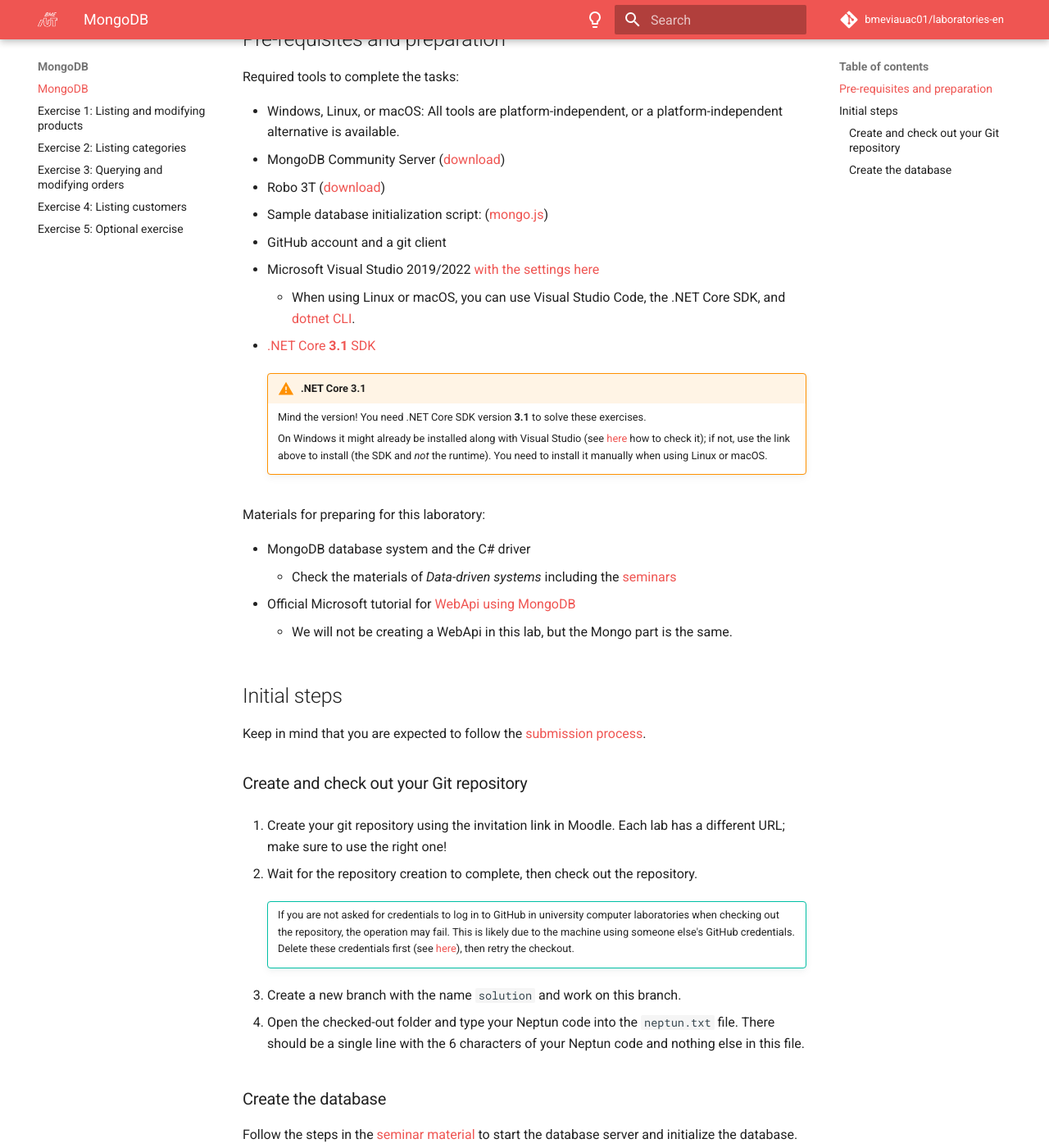
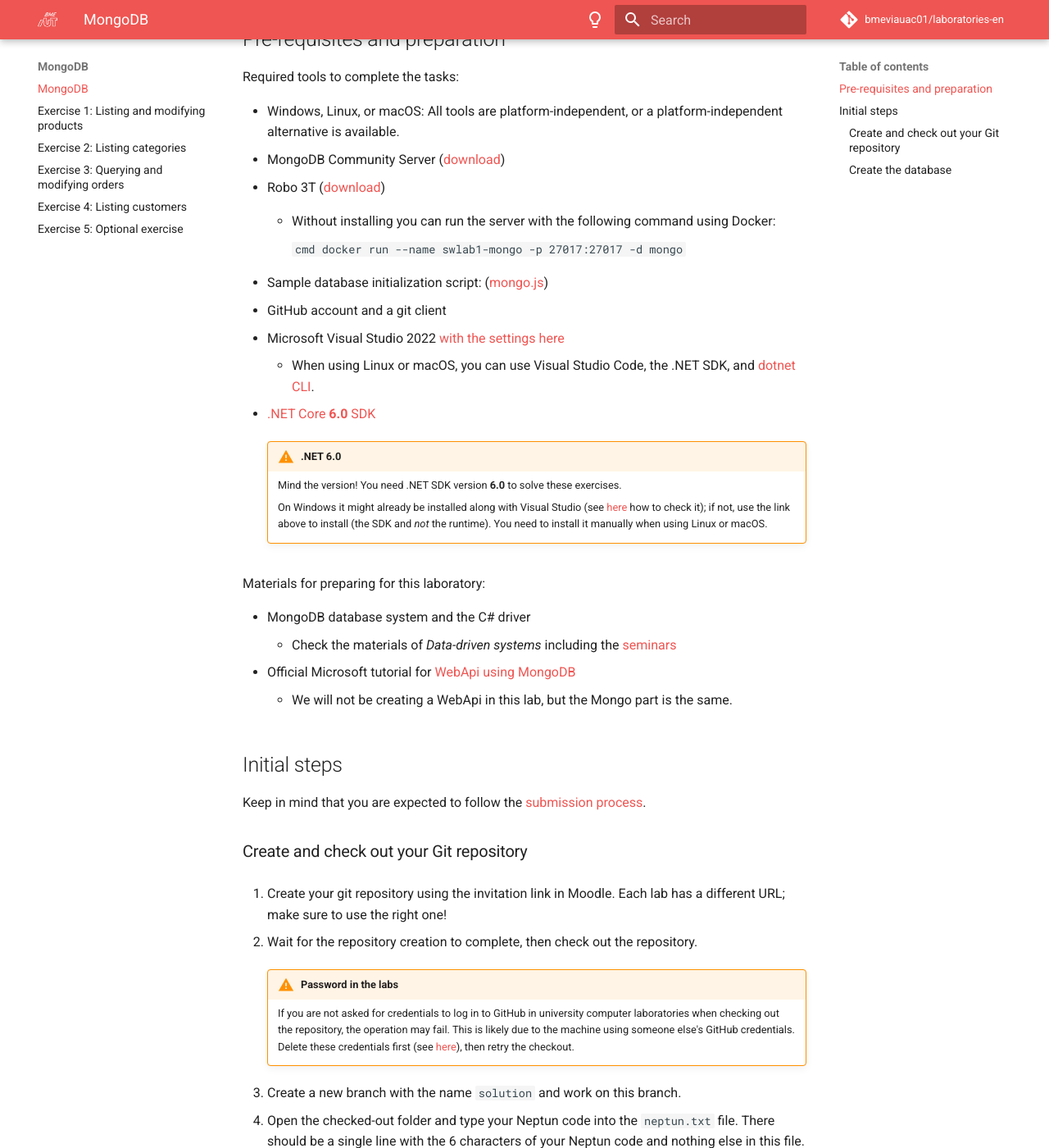
Before and after one commit to bmeviauac01/softwarelab1, an MkDocs documentation site: the page built from docs/Lab-MongoDB/index.md, in a window 1280 px wide and 1400 px high, scrolled down 263 px. Shown: the whole window at 82% size. Built offline with MkDocs 1.6.1 and Material for MkDocs 9.7.7, drawn with Linux system fonts in a browser that asks for light colours; comment, search, counter and statistics services are not loaded.

Commit message:
Update index.md

````diff
--- a/docs/Lab-MongoDB/index.md
+++ b/docs/Lab-MongoDB/index.md
@@ -9,14 +9,20 @@ Required tools to complete the tasks:
 - Windows, Linux, or macOS: All tools are platform-independent, or a platform-independent alternative is available.
 - MongoDB Community Server ([download](https://www.mongodb.com/download-center/community))
 - Robo 3T ([download](https://robomongo.org/download))
+    - Without installing you can run the server with the following command using Docker:
+
+          ```cmd
+        docker run --name swlab1-mongo -p 27017:27017 -d mongo
+        ```
+
 - Sample database initialization script: ([mongo.js](https://bmeviauac01.github.io/adatvezerelt/db/mongo.js))
 - GitHub account and a git client
-- Microsoft Visual Studio 2019/2022 [with the settings here](../VisualStudio.md)
-    - When using Linux or macOS, you can use Visual Studio Code, the .NET Core SDK, and [dotnet CLI](https://docs.microsoft.com/en-us/dotnet/core/tools/).
-- [.NET Core **3.1** SDK](https://dotnet.microsoft.com/download/dotnet-core/3.1)
+- Microsoft Visual Studio 2022 [with the settings here](../VisualStudio.md)
+    - When using Linux or macOS, you can use Visual Studio Code, the .NET SDK, and [dotnet CLI](https://docs.microsoft.com/en-us/dotnet/core/tools/).
+- [.NET Core **6.0** SDK](https://dotnet.microsoft.com/en-us/download/dotnet/6.0)
 
-    !!! warning ".NET Core 3.1"
-        Mind the version! You need .NET Core SDK version **3.1** to solve these exercises.
+    !!! warning ".NET 6.0"
+        Mind the version! You need .NET SDK version **6.0** to solve these exercises.
 
         On Windows it might already be installed along with Visual Studio (see [here](../VisualStudio.md#check-and-install-net-core-sdk) how to check it); if not, use the link above to install (the SDK and _not_ the runtime). You need to install it manually when using Linux or macOS.
 
@@ -24,7 +30,7 @@ Materials for preparing for this laboratory:
 
 - MongoDB database system and the C# driver
     - Check the materials of _Data-driven systems_ including the [seminars](https://bmeviauac01.github.io/datadriven-en/)
-- Official Microsoft tutorial for [WebApi using MongoDB](https://docs.microsoft.com/en-us/aspnet/core/tutorials/first-mongo-app?view=aspnetcore-3.1&tabs=visual-studio)
+- Official Microsoft tutorial for [WebApi using MongoDB](https://learn.microsoft.com/en-us/aspnet/core/tutorials/first-mongo-app?view=aspnetcore-6.0&tabs=visual-studio)
     - We will not be creating a WebApi in this lab, but the Mongo part is the same.
 
 ## Initial steps
@@ -37,7 +43,7 @@ Keep in mind that you are expected to follow the [submission process](../GitHub.
 
 1. Wait for the repository creation to complete, then check out the repository.
 
-    !!! tip ""
+    !!! warning "Password in the labs"
         If you are not asked for credentials to log in to GitHub in university computer laboratories when checking out the repository, the operation may fail. This is likely due to the machine using someone else's GitHub credentials. Delete these credentials first (see [here](../GitHub-credentials.md)), then retry the checkout.
 
 1. Create a new branch with the name `solution` and work on this branch.
````
